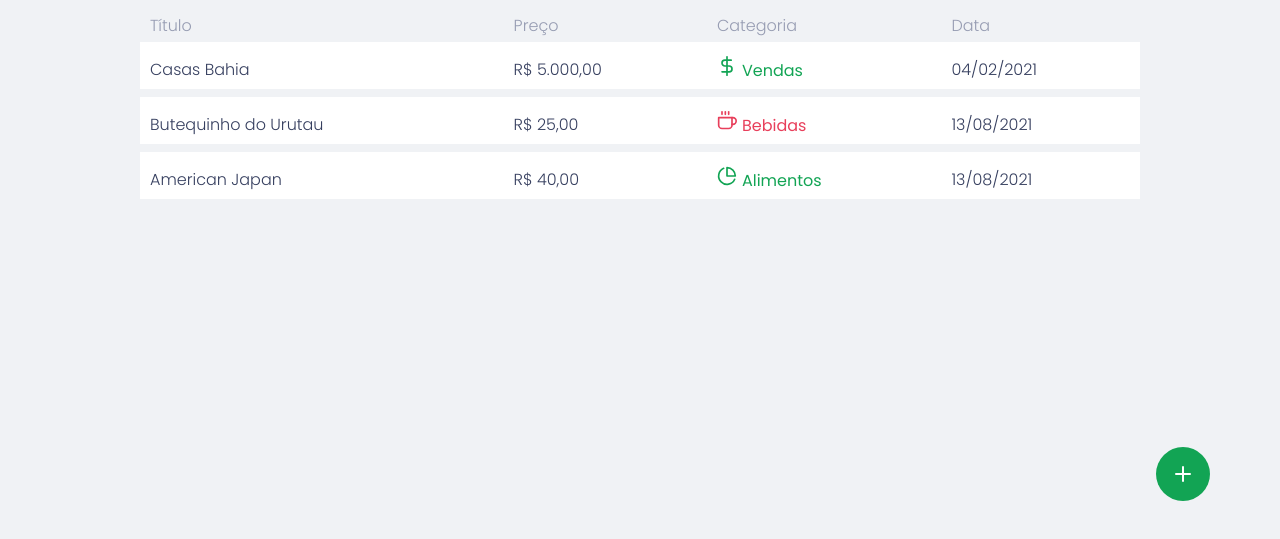
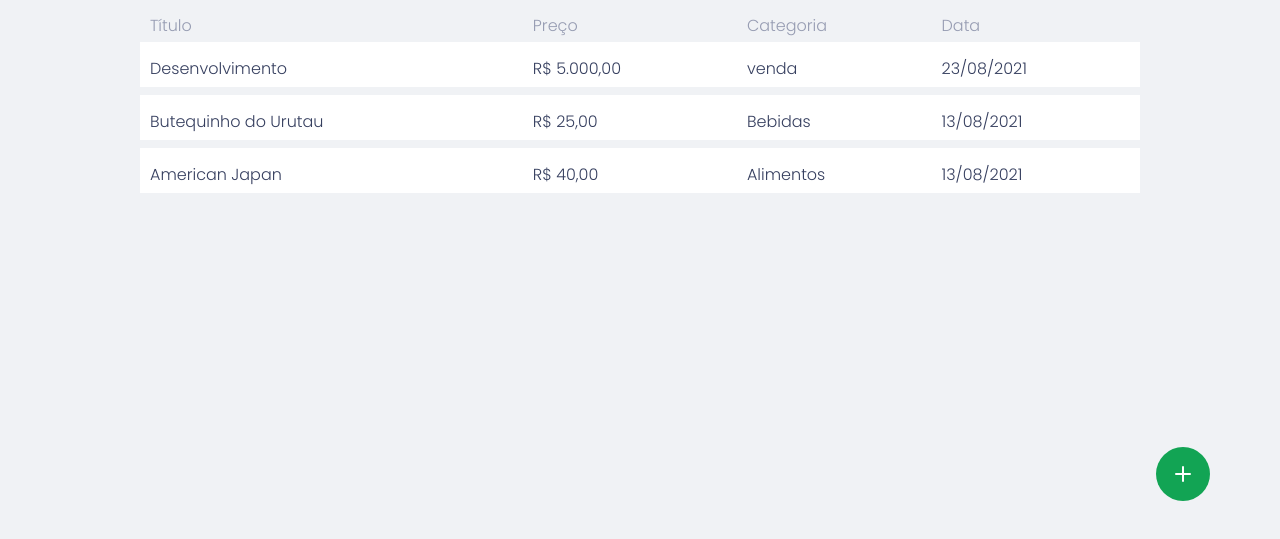
Before and after one commit to Corvelha/ewallet, a plain HTML site: page index.html in a window 1280 px wide. Shown: the part 249-788 px from the top of the page. Drawn offline with nearby package versions, Linux system fonts and the light colour scheme.

Commit message:
feat: tabela dinâmica

```diff
--- a/index.html
+++ b/index.html
@@ -94,24 +94,7 @@
           </tr>
         </thead>
         <tbody>
-          <tr>
-            <td>Casas Bahia</td>
-            <td>R$ 5.000,00</td>
-            <td class="green"></class><i data-feather="dollar-sign"></i>Vendas</td>
-            <td>04/02/2021</td>
-          </tr>
-          <tr>
-            <td>Butequinho do Urutau</td>
-            <td>R$ 25,00</td>
-            <td class="red"><i data-feather="coffee"></i>Bebidas</td>
-            <td>13/08/2021</td>
-          </tr>
-          <tr>
-            <td>American Japan</td>
-            <td>R$ 40,00</td>
-            <td class="green"><i data-feather="pie-chart"></i>Alimentos</td>
-            <td>13/08/2021</td>
-          </tr>
+          <!-- essa área será operada pelo javascrip -->
         </tbody>
       </table>
     </div>
--- a/js/index.js
+++ b/js/index.js
@@ -1,3 +1,76 @@
+var transactions = [
+    {
+        title: "Desenvolvimento",
+        price: 5000,
+        currency: "BRL",
+        type: "Entrada",
+        category: "venda",
+        date: "23/08/2021",
+    },
+    {
+        title: "Butequinho do Urutau",
+        price: 25,
+        currency: "BRL",
+        type: "saída",
+        category: "Bebidas",
+        date: "13/08/2021",
+    },
+    {
+        title: "American Japan",
+        price: 40,
+        currency: "BRL",
+        type: "saída",
+        category: "Alimentos",
+        date: "13/08/2021",
+    }
+]
+
+ {/*<tr>
+            <td>Desenvolvimento</td>
+            <td>R$ 5.000,00</td>
+            <td class="green"></class><i data-feather="dollar-sign"></i>Vendas</td>
+            <td>04/02/2021</td>
+          </tr>
+          <tr>
+            <td>Butequinho do Urutau</td>
+            <td>R$ 25,00</td>
+            <td class="red"><i data-feather="coffee"></i>Bebidas</td>
+            <td>13/08/2021</td>
+          </tr>
+          <tr>
+            <td>American Japan</td>
+            <td>R$ 40,00</td>
+            <td class="green"><i data-feather="pie-chart"></i>Alimentos</td>
+            <td>13/08/2021</td>
+          </tr>
+
+ */}
+ var table = document.querySelector("#tabela tbody");
+
+ transactions.map(transaction => {
+     var row = document.createElement("tr");
+
+     var title = document.createElement("td");
+     title.append(transaction.title);
+
+     var price = document.createElement("td");
+     var value = moneyFormat(transaction.currency, transaction.price);
+     price.append(value);
+
+     var category = document.createElement("td");
+     category.append(transaction.category);
+
+     var date = document.createElement("td");
+     date.append(transaction.date);
+
+     row.appendChild(title);
+     row.appendChild(price);
+     row.appendChild(category);
+     row.appendChild(date);
+
+     table.appendChild(row);
+ })
+
 var addBtn = document.querySelector("#addButton a");
 var popup = document.querySelector("#popupbackground");
 var closeBtn = document.querySelector("#popup form a");
@@ -11,4 +84,12 @@ addBtn.addEventListener("click", ()=>{
 closeBtn.addEventListener("click", ()=> {
     popup.style.display = "none";
     popup.style.transition = "display 5s";
-})
+});
+
+function moneyFormat(currency, price){
+    var value = new Intl.NumberFormat("pt-BR", {
+        style: "currency",
+        currency: currency
+    }).format(price);
+    return value;
+}
```
